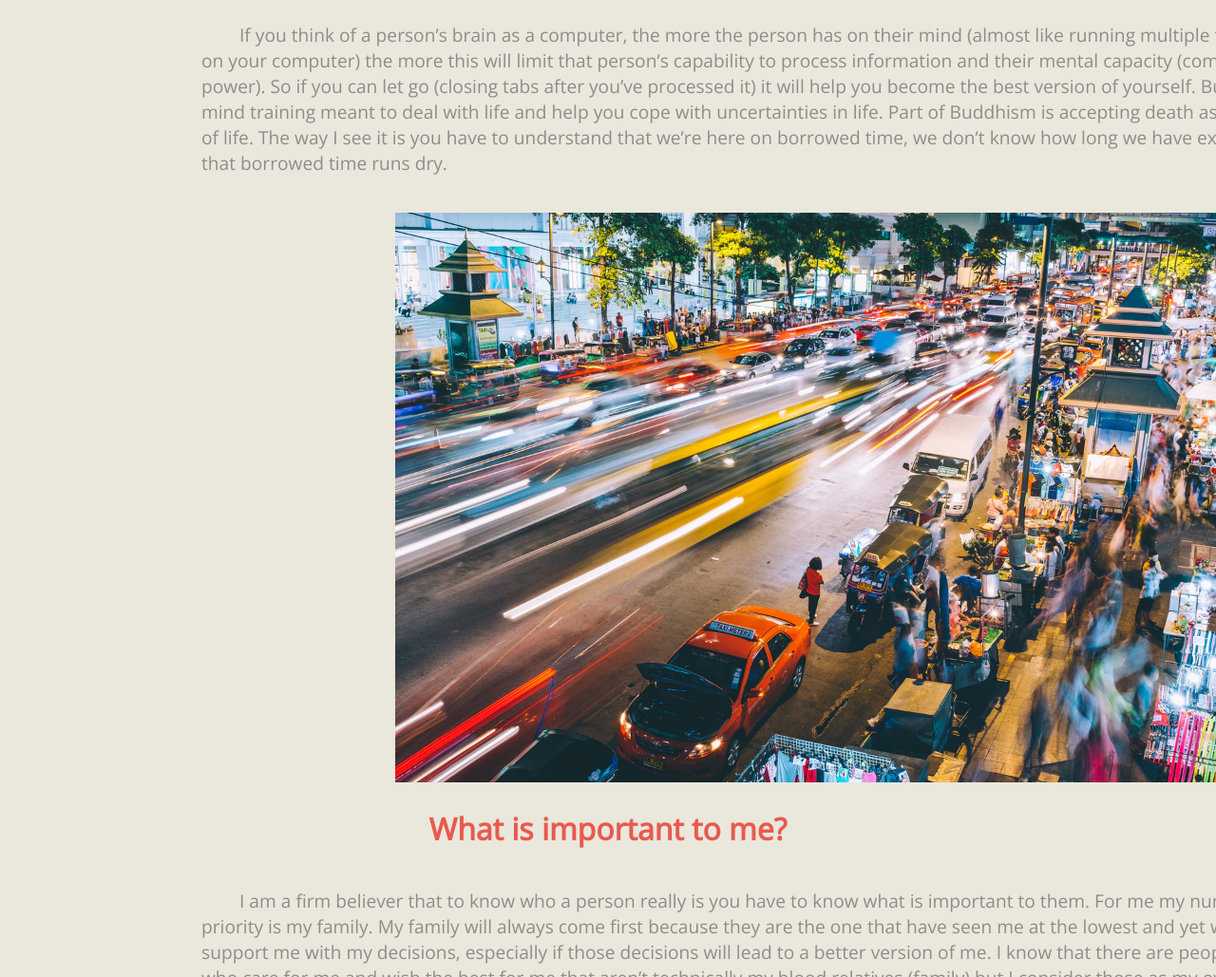
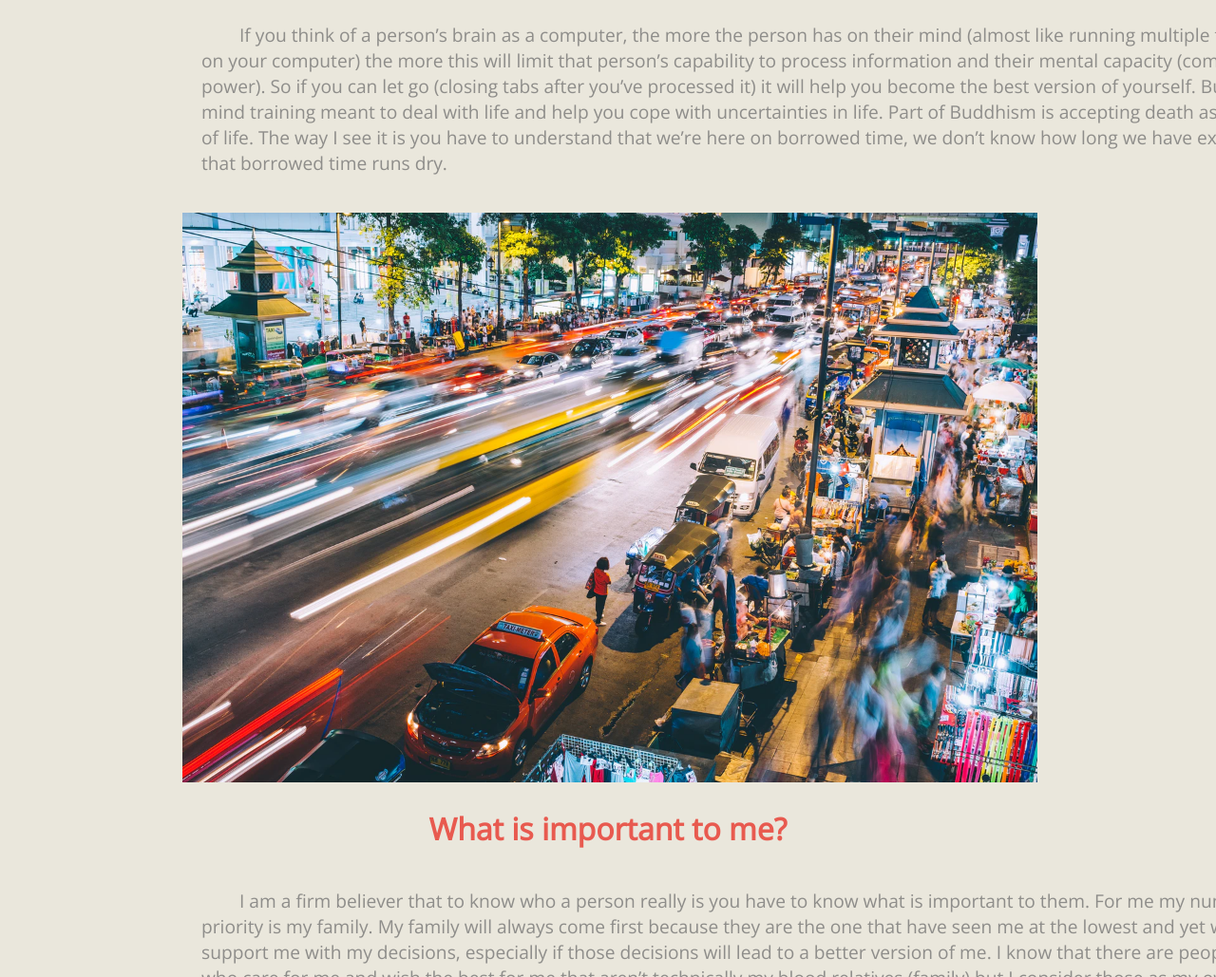
Before and after one commit to pavarisk/pavarisk.github.io, a plain HTML site: page sprints/s1/s1-blog.html in a window 1280 px wide. Shown: the part 1195-2224 px from the top of the page at 95% size. Drawn offline with nearby package versions, Linux system fonts and the light colour scheme.

Commit message:
blog content re-align

```diff
--- a/sprints/s1/s1-blog.html
+++ b/sprints/s1/s1-blog.html
@@ -61,10 +61,8 @@
           exactly before that borrowed time runs dry.
 
       </p>
-      <div id="busy-street">
       <img src="../../images/busy-thai-street.jpg" width="900" height="600
       " alt="busy street" >
-      </div>
       <h1>What is important to me?</h1>
       <p class="tab">
         I am a firm believer that to know who a person really is you have to
```
